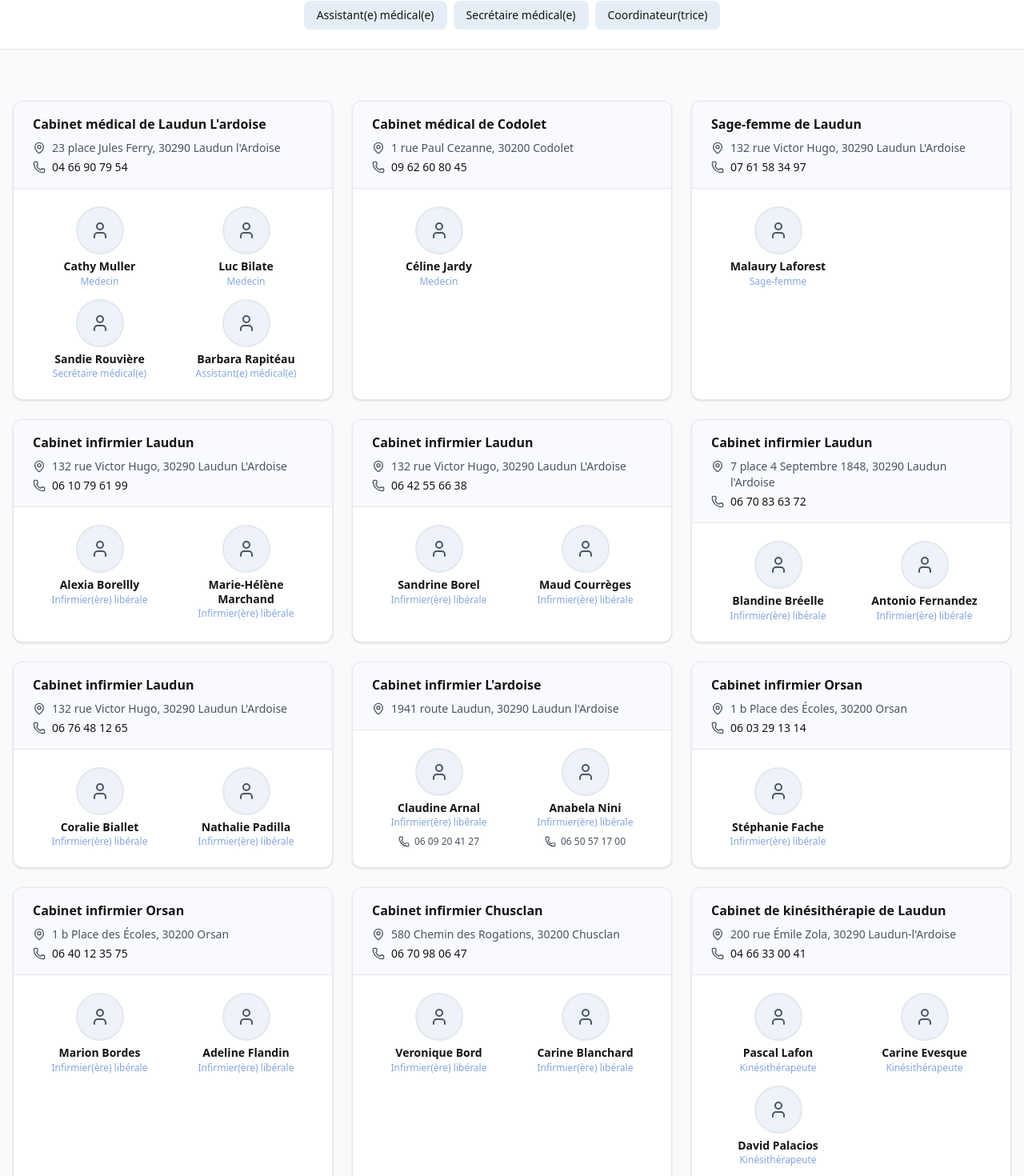
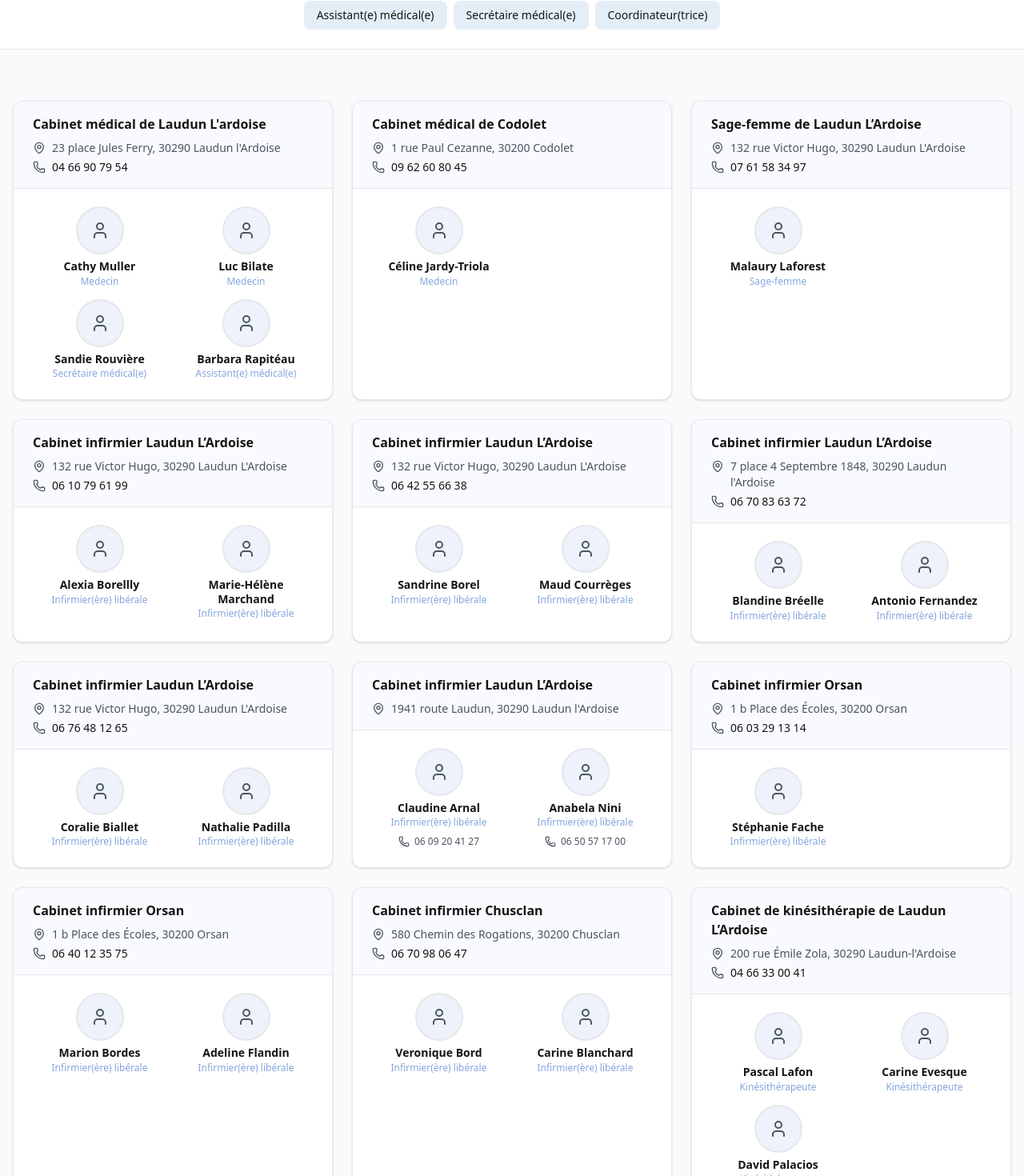
Before and after one commit to Carpetic/msp-oppidum, a Next.js app: page /specialistes in a window 1280 px wide. Shown: the part 373-1843 px from the top of the page at 80% size. Built offline with nearby package versions, Linux system fonts and the light colour scheme; no server answers.

Commit message:
[UPDATE] Mise à jour des informations

```diff
--- a/app/data/specialistes.ts
+++ b/app/data/specialistes.ts
@@ -48,37 +48,37 @@ export const CABINETS: Cabinet[] = [
     },
     {
         id: "cabinet-3",
-        nom: "Sage-femme de Laudun",
+        nom: "Sage-femme de Laudun L’Ardoise",
         adresse: "132 rue Victor Hugo, 30290 Laudun L'Ardoise",
         telephone: "07 61 58 34 97",
     },
     {
         id: "cabinet-4",
-        nom: "Cabinet infirmier Laudun",
+        nom: "Cabinet infirmier Laudun L’Ardoise",
         adresse: "132 rue Victor Hugo, 30290 Laudun L'Ardoise",
         telephone: "06 10 79 61 99",
     },
     {
         id: "cabinet-5",
-        nom: "Cabinet infirmier Laudun",
+        nom: "Cabinet infirmier Laudun L’Ardoise",
         adresse: "132 rue Victor Hugo, 30290 Laudun L'Ardoise",
         telephone: "06 42 55 66 38",
     },
     {
         id: "cabinet-6",
-        nom: "Cabinet infirmier Laudun",
+        nom: "Cabinet infirmier Laudun L’Ardoise",
         adresse: "7 place 4 Septembre 1848, 30290 Laudun l'Ardoise",
         telephone: "06 70 83 63 72",
     },
     {
         id: "cabinet-7",
-        nom: "Cabinet infirmier Laudun",
+        nom: "Cabinet infirmier Laudun L’Ardoise",
         adresse: "132 rue Victor Hugo, 30290 Laudun L'Ardoise",
         telephone: "06 76 48 12 65",
     },
     {
         id: "cabinet-8",
-        nom: "Cabinet infirmier L'ardoise",
+        nom: "Cabinet infirmier Laudun L’Ardoise",
         adresse: "1941 route Laudun, 30290 Laudun l'Ardoise",
     },
     {
@@ -101,7 +101,7 @@ export const CABINETS: Cabinet[] = [
     },
     {
         id: "cabinet-12",
-        nom: "Cabinet de kinésithérapie de Laudun",
+        nom: "Cabinet de kinésithérapie de Laudun L’Ardoise",
         adresse: "200 rue Émile Zola, 30290 Laudun-l'Ardoise",
         telephone: "04 66 33 00 41",
     },
@@ -137,7 +137,7 @@ export const CABINETS: Cabinet[] = [
     },
     {
         id: "cabinet-18",
-        nom: "Pharmacie de l'ardoise",
+        nom: "Pharmacie de l'Ardoise",
         adresse: "70 route Avignon, 30290 Laudun l'Ardoise",
         telephone: "04 66 50 23 11",
     },
@@ -171,7 +171,7 @@ export const SPECIALISTES: Specialiste[] = [
     {
         id: "3",
         cabinetId: "cabinet-2",
-        nom: "Jardy",
+        nom: "Jardy-Triola",
         prenom: "Céline",
         metier: "Medecin",
         telephone: "",
```
